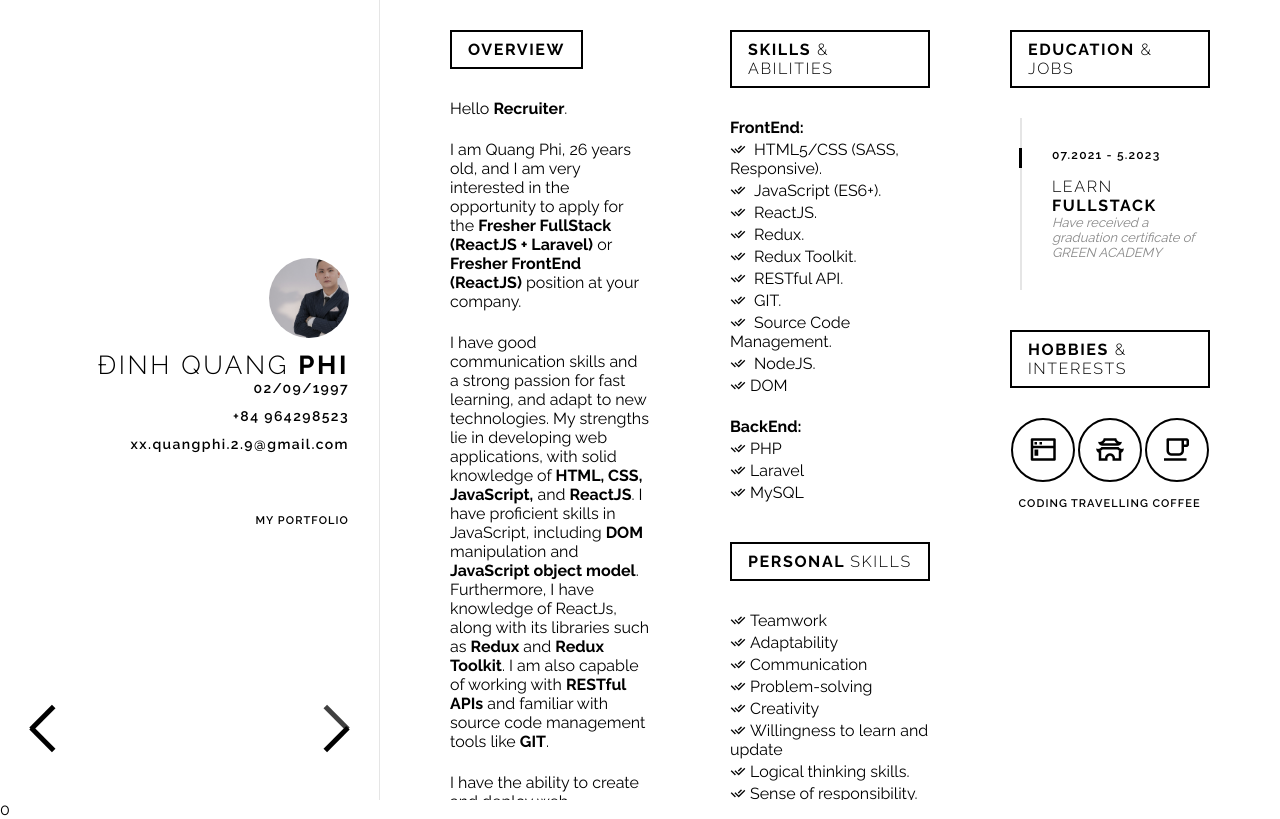
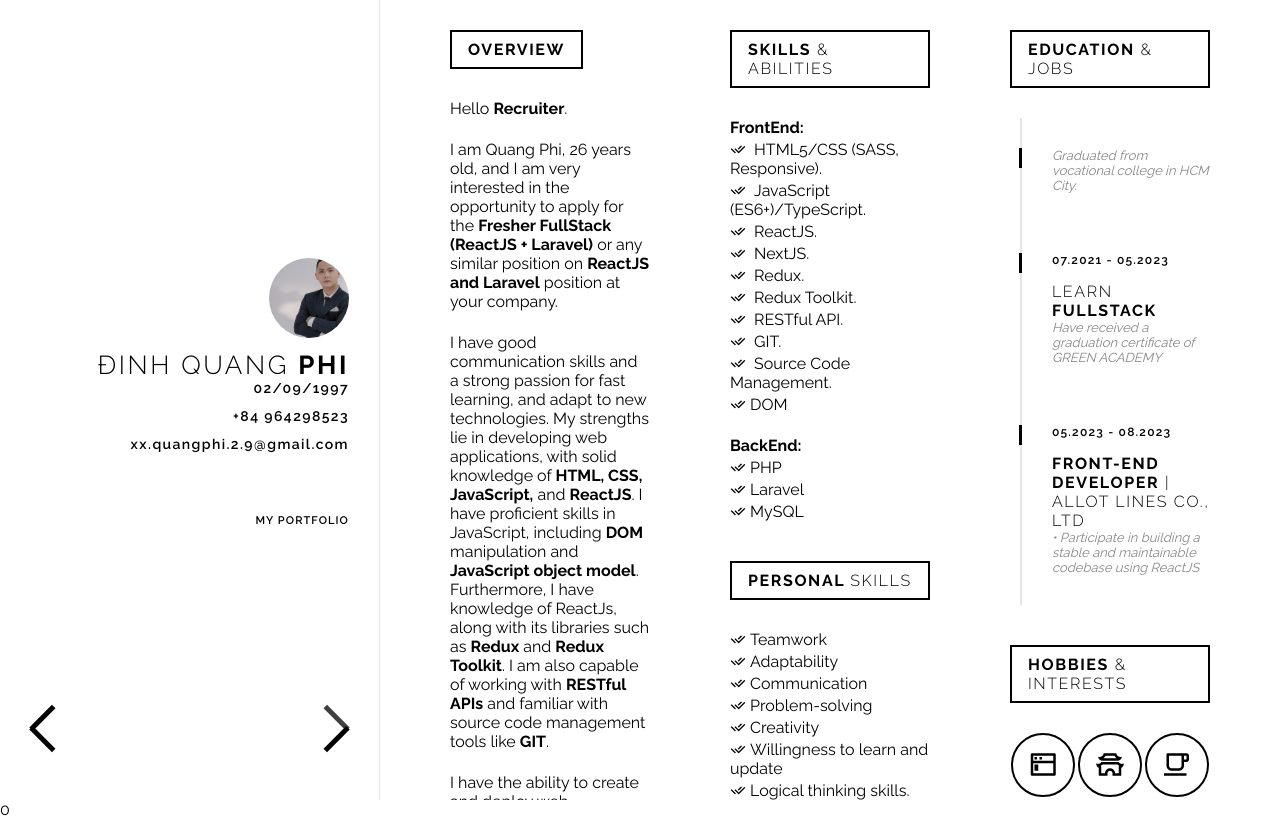
Before and after one commit to Quang-Phi/my-cv, a React (Create React App) app: page / in a window 1280 px wide. Both pictures are taken after a click on the link 750 px from the left and 390 px from the top of the page. Built offline with nearby package versions, Linux system fonts and the light colour scheme.

Commit message:
update cv

```diff
--- a/src/components/MyPortfolio.jsx
+++ b/src/components/MyPortfolio.jsx
@@ -17,8 +17,8 @@ export const MyPortfolio = () => {
                   <p className="lead">
                     I am Quang Phi, 26 years old, and I am very interested in
                     the opportunity to apply for the{" "}
-                    <strong>Fresher FullStack (ReactJS + Laravel)</strong> or{" "}
-                    <strong>Fresher FrontEnd (ReactJS)</strong> position at your
+                    <strong>Fresher FullStack (ReactJS + Laravel)</strong> or any similar position on {" "}
+                    <strong>ReactJS and Laravel</strong> position at your
                     company.
                   </p>
                   <br />
@@ -71,10 +71,13 @@ export const MyPortfolio = () => {
                     Responsive).
                   </p>
                   <p>
-                    <i className="ri-check-double-fill"></i> JavaScript (ES6+).
+                    <i className="ri-check-double-fill"></i> JavaScript (ES6+)/TypeScript.
                   </p>
                   <p>
                     <i className="ri-check-double-fill"></i> ReactJS.
+                  </p>
+                  <p>
+                    <i className="ri-check-double-fill"></i> NextJS.
                   </p>
                   <p>
                     <i className="ri-check-double-fill"></i> Redux.
@@ -91,9 +94,6 @@ export const MyPortfolio = () => {
                   <p>
                     <i className="ri-check-double-fill"></i> Source Code
                     Management.
-                  </p>
-                  <p>
-                    <i className="ri-check-double-fill"></i> NodeJS.
                   </p>
                   <p>
                     <i className="ri-check-double-fill"></i>DOM
@@ -162,7 +162,21 @@ export const MyPortfolio = () => {
                 <div className="box-content">
                   <div className="timeline">
                     <div className="timeline-event">
-                      <div className="event-date">07.2021 - 5.2023</div>
+                      {/* <div className="event-date">07.2021 - 05.2023</div> */}
+                      {/* <h4 className="event-name">
+                        learn<strong> FullStack </strong>
+                      </h4> */}
+                      <div className="event-description ">
+                      Graduated from vocational college in HCM City.
+
+                      </div>
+                    </div>
+                  </div>
+                </div>
+                <div className="box-content">
+                  <div className="timeline">
+                    <div className="timeline-event">
+                      <div className="event-date">07.2021 - 05.2023</div>
                       <h4 className="event-name">
                         learn<strong> FullStack </strong>
                       </h4>
@@ -170,6 +184,19 @@ export const MyPortfolio = () => {
                         Have received a graduation certificate of
                       </div>
                       <div className="event-description ">GREEN ACADEMY</div>
+                    </div>
+                  </div>
+                </div>
+                <div className="box-content">
+                  <div className="timeline">
+                    <div className="timeline-event">
+                      <div className="event-date">05.2023 - 08.2023</div>
+                      <h4 className="event-name">
+                      <strong>Front-End Developer</strong> | Allot Lines Co., Ltd
+                      </h4>
+                      <div className="event-description ">
+                      • Participate in building a stable and maintainable codebase using ReactJS
+                      </div>
                     </div>
                   </div>
                 </div>
--- a/src/pages/MyCv.jsx
+++ b/src/pages/MyCv.jsx
@@ -106,30 +106,30 @@ export const MyCv = () => {
         "+ React-Pagination",
       ],
     },
-    {
-      imgs: [
-        "./img/5-1.jpg",
-        "./img/5-2.jpg",
-        "./img/5-3.jpg",
-        "./img/5-4.png",
-        "./img/5-5.png",
-        "./img/5-6.png",
-        "./img/5-7.png",
-        "./img/5-8.png",
-        "./img/5-9.png",
-      ],
-      title: "Web sale drawings design / ReactJs",
-      git: 'https://github.com/Quang-Phi/architect.git',
-      link: "https://architect-snowy.vercel.app/",
-      desc: "The website provides construction design templates, consists of basic interfaces and functionalities: login, search , product categories, product filtering.",
-      sub_desc: [
-        "- HTML5 / CSS3 / SASS",
-        "- ReactJs / Redux Toolkit",
-        "- Ant Design",
-        "+ React-Slick",
-        "+ React-Pagination",
-      ],
-    },
+    // {
+    //   imgs: [
+    //     "./img/5-1.jpg",
+    //     "./img/5-2.jpg",
+    //     "./img/5-3.jpg",
+    //     "./img/5-4.png",
+    //     "./img/5-5.png",
+    //     "./img/5-6.png",
+    //     "./img/5-7.png",
+    //     "./img/5-8.png",
+    //     "./img/5-9.png",
+    //   ],
+    //   title: "Web sale drawings design / ReactJs",
+    //   git: 'https://github.com/Quang-Phi/architect.git',
+    //   link: "https://architect-snowy.vercel.app/",
+    //   desc: "The website provides construction design templates, consists of basic interfaces and functionalities: login, search , product categories, product filtering.",
+    //   sub_desc: [
+    //     "- HTML5 / CSS3 / SASS",
+    //     "- ReactJs / Redux Toolkit",
+    //     "- Ant Design",
+    //     "+ React-Slick",
+    //     "+ React-Pagination",
+    //   ],
+    // },
   ]
   const [slideImg, setSlideImg] = useState({
     show: 0,
@@ -198,7 +198,7 @@ export const MyCv = () => {
               slidesToScroll: 1,
             }}
           >
-            <MyPortfolio />
+            <MyPortfolio key={0} />
             {projects.map((project, index) => {
               return (
                 <>
```
